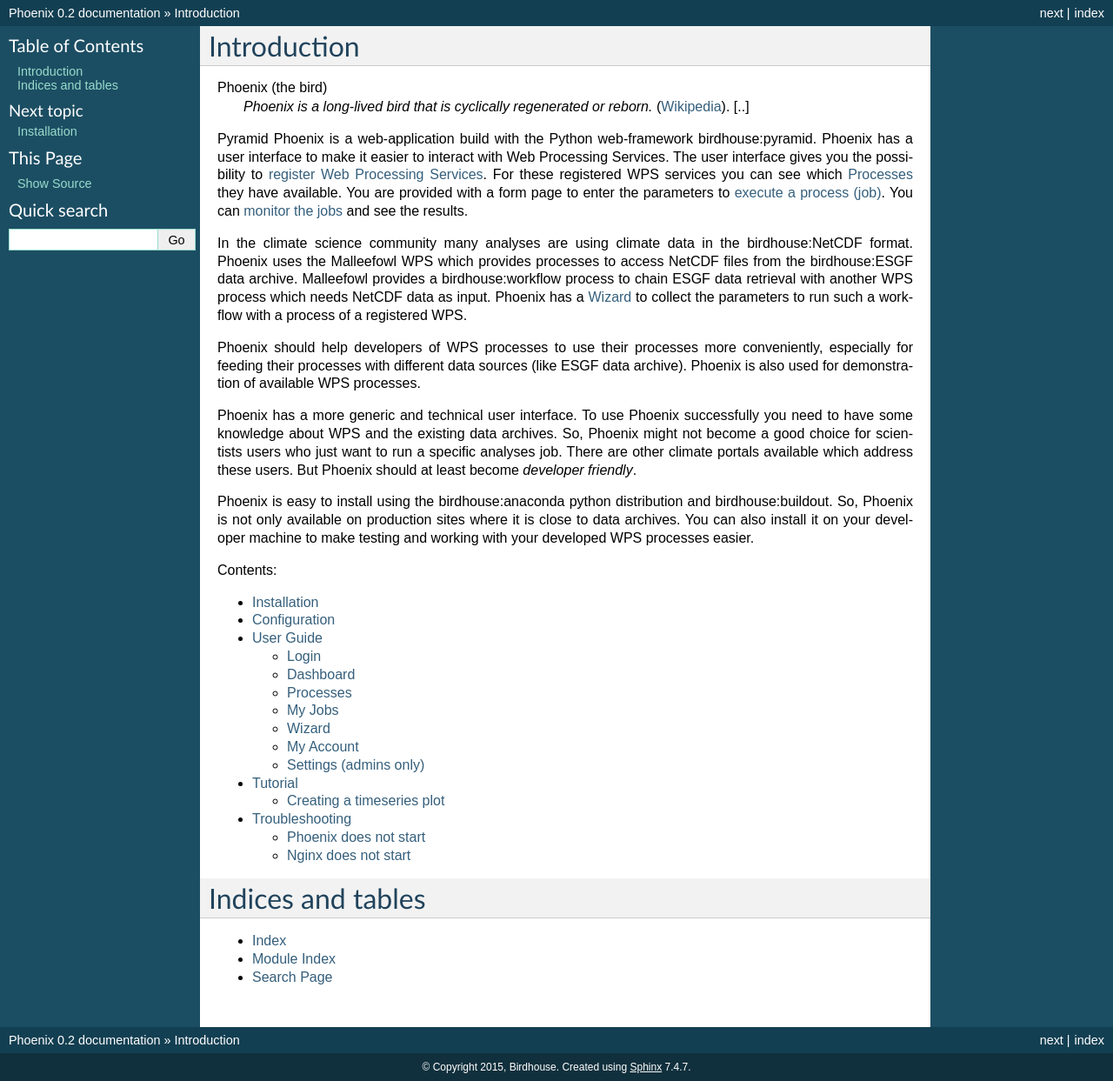
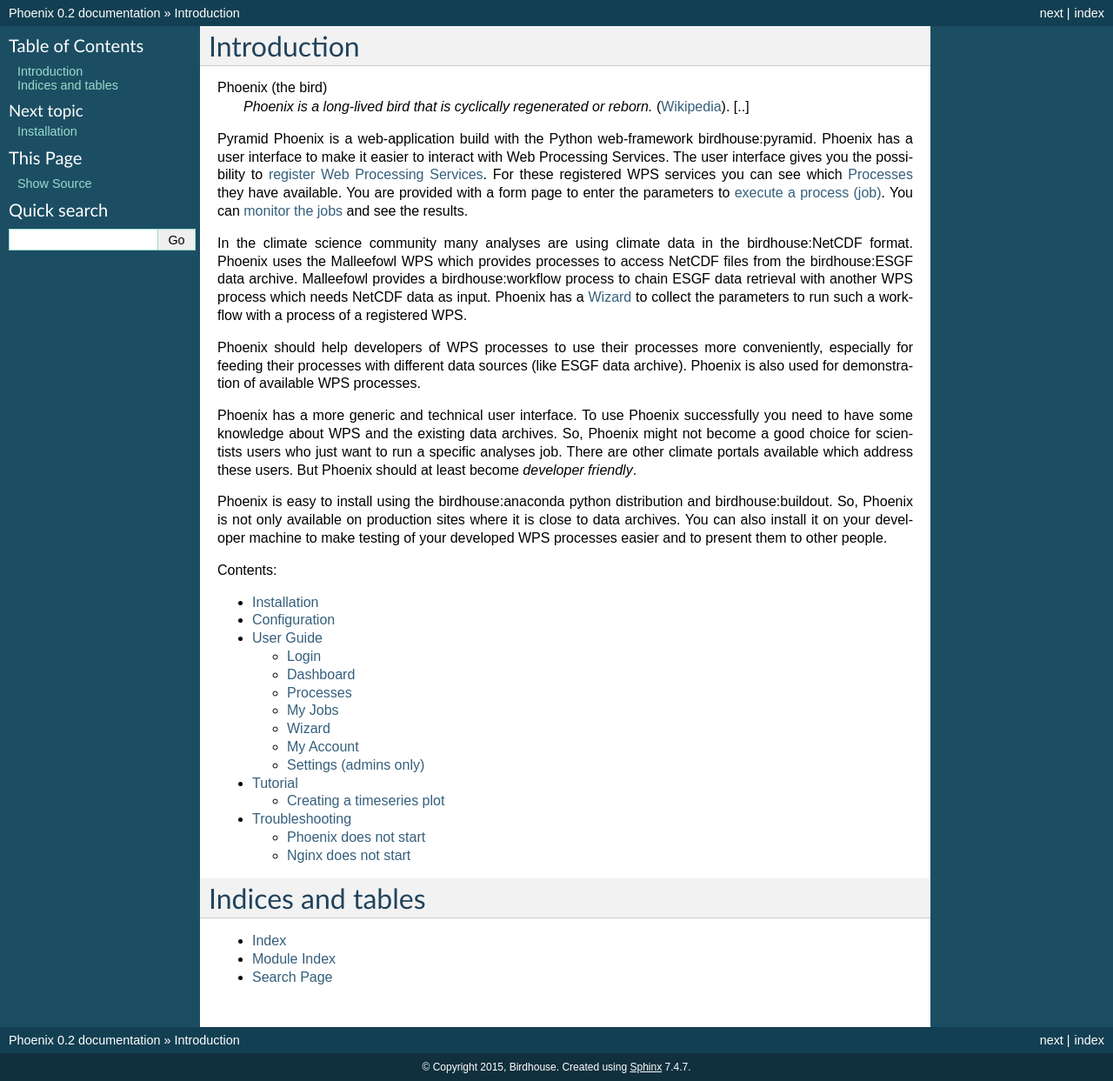
Before and after one commit to bird-house/pyramid-phoenix, a Sphinx documentation site: the page built from docs/source/index.rst, in a window 1280 px wide. Shown: the whole page at 87% size. Built offline with Sphinx 7.4.7, drawn with Linux system fonts in a browser that asks for light colours.

Commit message:
update intro

```diff
--- a/docs/source/index.rst
+++ b/docs/source/index.rst
@@ -35,7 +35,7 @@
 But Phoenix should at least become *developer friendly*.
 
 Phoenix is easy to install using the :term:`birdhouse:anaconda` python distribution and :term:`birdhouse:buildout`.
-So, Phoenix is not only available on production sites where it is close to data archives. You can also install it on your developer machine to make testing and working with your developed WPS processes easier.
+So, Phoenix is not only available on production sites where it is close to data archives. You can also install it on your developer machine to make testing of your developed WPS processes easier and to present them to other people.
 
 Contents:
 
```
